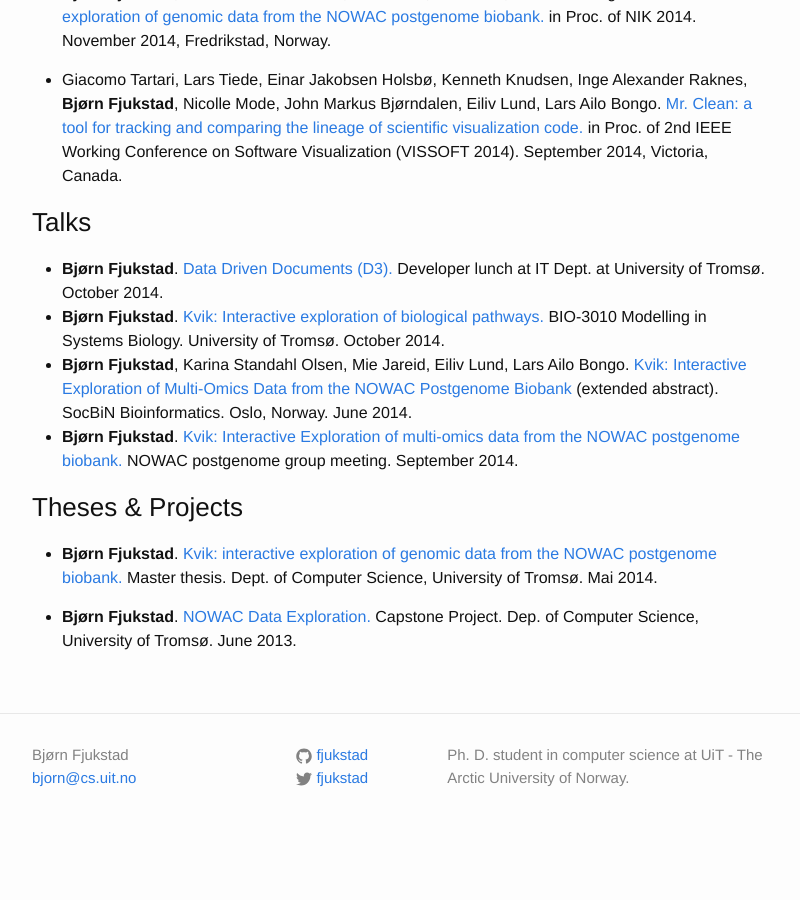
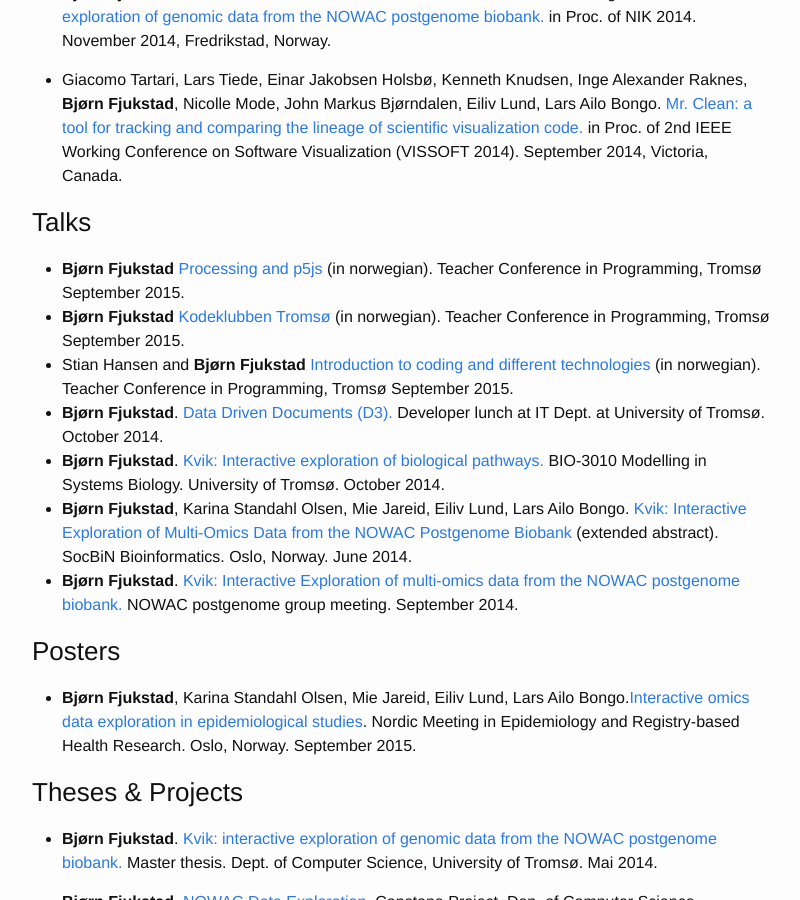
Before and after one commit to fjukstad/fjukstad.github.io, a Jekyll site: the page built from research.md, in a window 1280 px wide and 900 px high, scrolled down 348 px. Shown: the whole window, without its empty margins (238-1038 px from the left). Built offline with Jekyll 4.4.1, drawn with Linux system fonts in a browser that asks for light colours; before the commit the page ends 1197 px from its top, so only the background shows below that.

Commit message:
update list of talks and posters

```diff
--- a/research.md
+++ b/research.md
@@ -23,6 +23,13 @@ Here's a (hopefully) updated list of my publications, talks etc.
   Victoria, Canada.
 
 ### Talks
+- **Bjørn Fjukstad** [Processing and p5js](http://kodeklubben-tromso.github.io/laererkonferanse/workshops/processing/presentasjon/) (in norwegian).
+    Teacher Conference in Programming, Tromsø September 2015.
+- **Bjørn Fjukstad** [Kodeklubben Tromsø](https://github.com/kodeklubben-tromso/laererkonferanse/raw/master/presentasjoner/kodeklubben-troms%C3%B8.pdf) (in norwegian).
+  Teacher Conference in Programming, Tromsø September 2015.
+- Stian Hansen and **Bjørn Fjukstad** [Introduction to coding and different
+  technologies](https://github.com/kodeklubben-tromso/laererkonferanse/raw/master/presentasjoner/teknologier.pdf) (in norwegian).
+  Teacher Conference in Programming, Tromsø September 2015.
 - **Bjørn Fjukstad**. [Data Driven Documents
   (D3).](https://github.com/fjukstad/d3-presentation) Developer lunch at IT
   Dept. at University of Tromsø. October 2014.
@@ -35,6 +42,11 @@ Here's a (hopefully) updated list of my publications, talks etc.
   abstract). SocBiN Bioinformatics. Oslo, Norway. June 2014.
 - **Bjørn Fjukstad**. [Kvik: Interactive Exploration of multi-omics data from the NOWAC postgenome biobank.](http://bdps.cs.uit.no/papers/kvik-nowac-group-meeting-fall-2014.pdf) NOWAC postgenome group meeting. September 2014.
 
+### Posters
+- **Bjørn Fjukstad**, Karina Standahl Olsen, Mie Jareid, Eiliv Lund, Lars Ailo
+  Bongo.[Interactive omics data exploration in epidemiological
+  studies](/research/nordicepi2015-poster.pdf). Nordic Meeting in Epidemiology and Registry-based Health Research. Oslo, Norway. September 2015.
+
 ### Theses & Projects
 - **Bjørn Fjukstad**. [Kvik: interactive exploration of genomic data from the
   NOWAC postgenome biobank.](http://munin.uit.no/handle/10037/6382) Master
```
Also changed, not shown: 1 other file.
